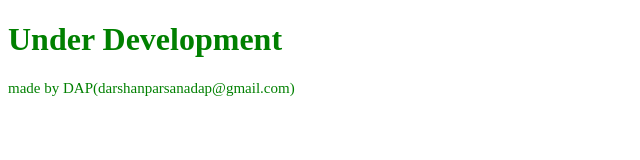
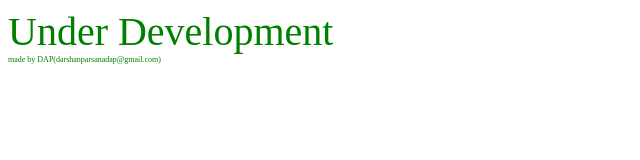
Before and after one commit to d-a-p/profile, a React app: page / in a window 1280 px wide. Shown: the whole page, without its empty margins (0-640 px from the left). Built offline with nearby package versions, Linux system fonts and the light colour scheme.

Commit message:
Text and HoePage Component

```diff
--- /dev/null
+++ b/src/components/HomePage.js
@@ -0,0 +1,14 @@
+import React from 'react';
+import Text from './Text';
+import style from '../styles/main.scss';
+import {supported_font_size} from "../constants/constants";
+
+
+
+class HomePage extends React.Component{
+    render(){
+        return(<Text classes="cr f-lg" dc="Under Development" />);
+    }
+}
+
+export default HomePage;
--- /dev/null
+++ b/src/components/Text.js
@@ -0,0 +1,32 @@
+import React from 'react';
+import {supported_font_size} from '../constants/constants'
+import PropTypes from 'prop-types';
+import cx from 'classnames';
+
+export const FontSize = {
+    'huge': 'hg',
+    'large': 'lg',
+    'medium': 'md',
+    'small': 'sm',
+    'tiny': 'tn'
+};
+
+class Text extends React.Component{
+
+    render(){
+
+        const props = this.props,
+            {changeBGonHover, fs, dc, classes}=props;
+
+        return(
+            <div
+        className={cx('f_'+fs, classes)}
+        title={dc}
+        onMouseOver={changeBGonHover}
+      >
+        {dc}
+      </div>);
+    }
+}
+
+export default Text;
--- /dev/null
+++ b/src/constants/constants.js
@@ -0,0 +1,3 @@
+export const supported_font_size = {
+    'large':'large', 'medium':'medium', 'small':'small', 'tiny':'tiny', 'huge':'huge'
+};
--- a/src/index.html
+++ b/src/index.html
@@ -6,6 +6,6 @@
 </head>
 <body>
     <div id="root"></div>
-    <footer class="cr"> made by DAP(darshanparsanadap@gmail.com)</footer>
+    <footer class="cr f-ty"> made by DAP(darshanparsanadap@gmail.com)</footer>
 </body>
 </html>
--- a/src/index.js
+++ b/src/index.js
@@ -1,8 +1,8 @@
-import React from 'react'
-import ReactDOM from 'react-dom'
-import style from './main.css'
+import React from 'react';
+import ReactDOM from 'react-dom';
+import HomePage from './components/HomePage';
 
 ReactDOM.render(
-    <h1>Under Development</h1>,
+    <HomePage/>,
     document.getElementById('root')
 );
--- /dev/null
+++ b/src/styles/main.scss
@@ -0,0 +1,12 @@
+
+.cr{
+    color: green;
+}
+
+.f-lg{
+    font-size:2.5rem;
+}
+
+.f-ty{
+    font-size: 0.5rem;
+}
```
Also changed, not shown: package.json (+8 -2 lines), src/main.css (deleted), src/styles/core..scss (added).
